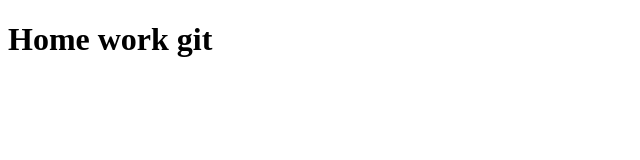
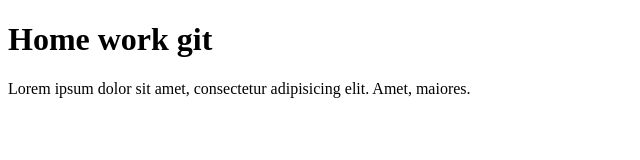
Before and after one commit to Sergey-Radchenko/home-work-git, a plain HTML site: page index.html in a window 1280 px wide. Shown: the whole page, without its empty margins (0-640 px from the left). Drawn offline with Linux system fonts and the light colour scheme.

Commit message:
add content

```diff
--- a/index.html
+++ b/index.html
@@ -6,5 +6,6 @@
 </head>
 <body>
 <h1>Home work git</h1>
+<p>Lorem ipsum dolor sit amet, consectetur adipisicing elit. Amet, maiores.</p>
 </body>
 </html>
```
